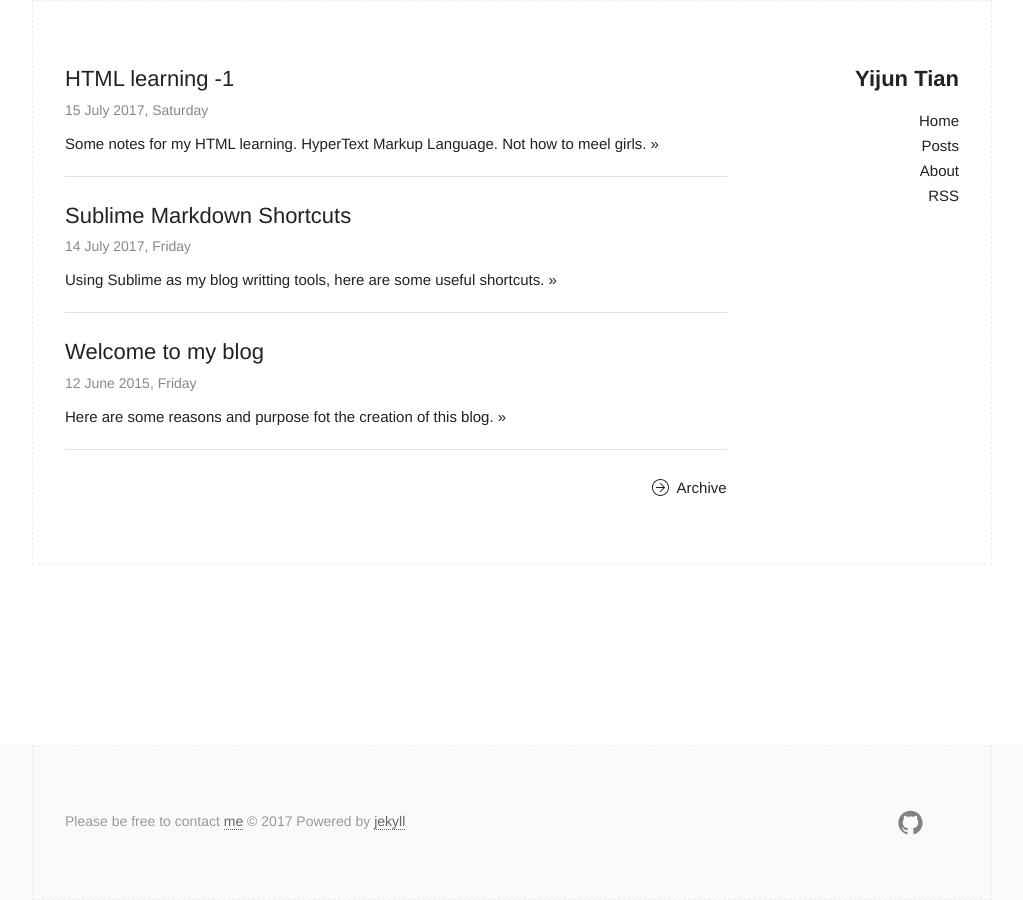
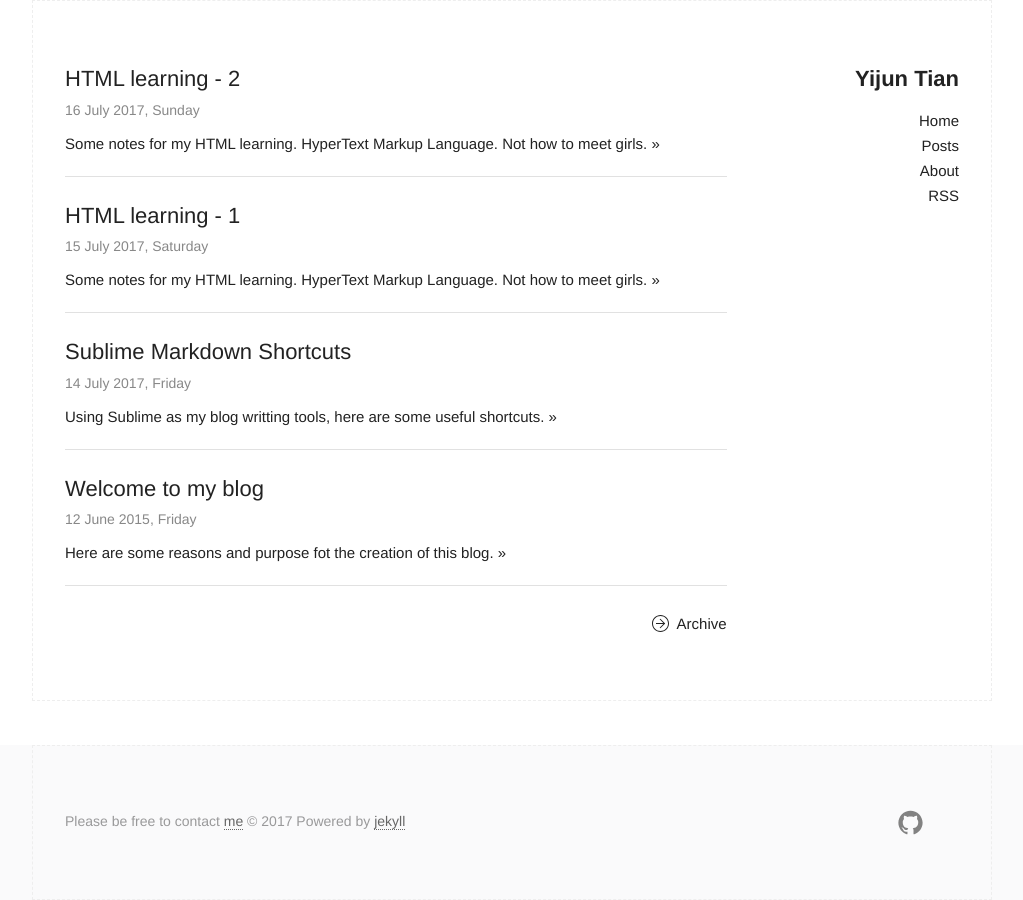
Before and after one commit to meettyj/blog, a Jekyll site: the page built from index.html, in a window 1280 px wide. Shown: the whole page, without its empty margins (128-1151 px from the left). Built offline with Jekyll 4.4.1, drawn with Linux system fonts in a browser that asks for light colours.

Commit message:
update post

```diff
--- a/_posts/2017-07-15-HTML-notes.md
+++ b/_posts/2017-07-15-HTML-notes-1.md
@@ -1,8 +1,8 @@
 ---
 layout: post
-title:  HTML learning -1
+title:  HTML learning - 1
 category: jekyll
-description: Some notes for my HTML learning. HyperText Markup Language. Not how to meel girls.
+description: Some notes for my HTML learning. HyperText Markup Language. Not how to meet girls.
 ---
 
 <br />
--- /dev/null
+++ b/_posts/2017-07-16-HTML-notes-2.md
@@ -0,0 +1,53 @@
+---
+layout: post
+title:  HTML learning - 2
+category: jekyll
+description: Some notes for my HTML learning. HyperText Markup Language. Not how to meet girls.
+---
+
+<br />
+# CSS3 @media
+![CSS3 @media]({{site.baseurl}}/assets/img/html-notes/CSS3 @media.png)
+<br /><br />
+
+# !important
+![!important]({{site.baseurl}}/assets/img/html-notes/!important.png)
+<br /><br />
+
+# inline-block
+![inline-block]({{site.baseurl}}/assets/img/html-notes/inline-block.png)
+<br /><br />
+
+# HTML标签
+\<a\> 超链接<br />
+\<ul\>  无序 HTML 列表<br />
+\<ol\>  有序 HTML 列表<br />
+\<nav\> 标签定义导航链接的部分<br />
+\<hr\> 标签在 HTML 页面中创建一条水平线<br />
+\<i\> 标签显示斜体文本效果<br />
+\<li\> 标签定义列表项目。可用在有序列表 (<ol>) 和无序列表 (<ul>) 中<br /><br />
+
+## aria-hidden="true"
+![aria-hidden]({{site.baseurl}}/assets/img/html-notes/aria-hidden.png)
+<br /><br />
+
+## Bootstrap.css-轮播动画插件
+![Bootstrap.css]({{site.baseurl}}/assets/img/html-notes/Bootstrap.css.png)
+<br /><br />
+
+## data-*
+![data-*]({{site.baseurl}}/assets/img/html-notes/data-.png)
+<br /><br />
+
+## \<span\> 标签被用来组合文档中的行内元素
+![span]({{site.baseurl}}/assets/img/html-notes/span.png)
+<br /><br />
+
+# $(selector).action()
+<iframe src="{{site.baseurl}}/assets/img/html-notes/$(selector).action().html" width="700px" height="1050px" frameborder="0" scrolling="no"> </iframe>
+
+# jQuery - animate()
+<iframe src="{{site.baseurl}}/assets/img/html-notes/jQuery - animate().html" width="700px" height="2250px" frameborder="0" scrolling="no"> </iframe>
+
+# jQuery - fadeIn()
+<iframe src="{{site.baseurl}}/assets/img/html-notes/jQuery - fadeIn().html" width="700px" height="1200px" frameborder="0" scrolling="no"> </iframe>
```
Also changed, not shown: assets/img/html-notes/!important.png (added), assets/img/html-notes/Bootstrap.css.png (added), assets/img/html-notes/CSS3 @media.png (added), assets/img/html-notes/aria-hidden.png (added), assets/img/html-notes/data-.png (added), assets/img/html-notes/inline-block.png (added), assets/img/html-notes/span.png (added).
